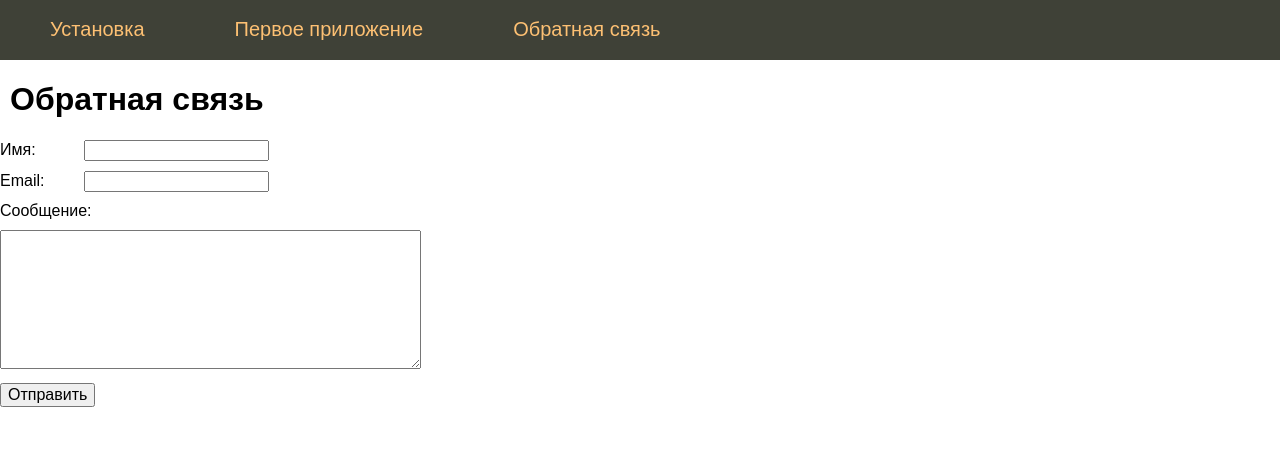
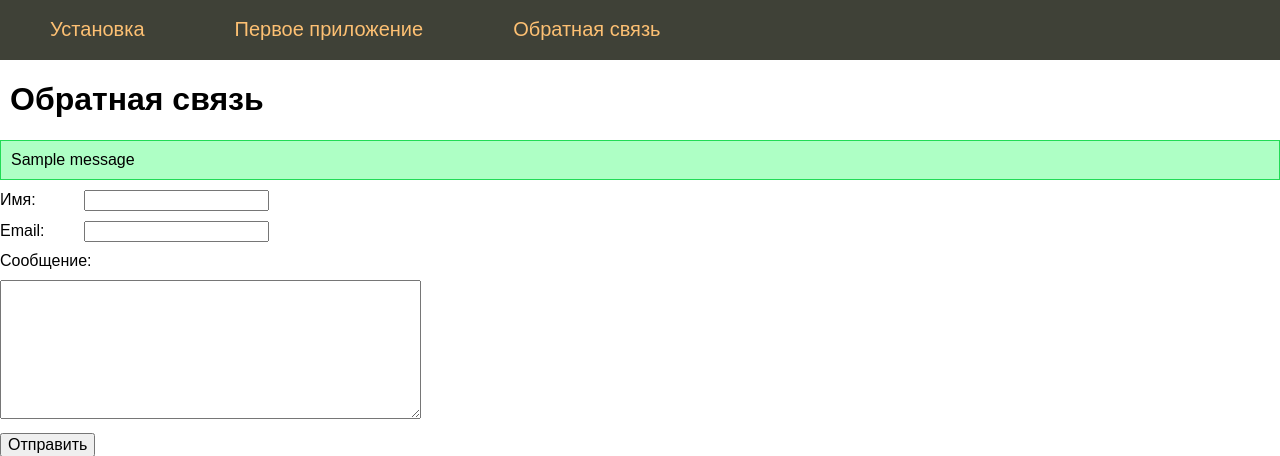
Before and after one commit to Vatson76/MyFlaskProject, a Flask app: page /contact in a window 1280 px wide. Shown: the top 456 px of the page. Run offline with Flask 2, Linux system fonts and the light colour scheme; one stand-in notice (Sample message) is shown.

Commit message:
backend: learn how flash() and get_flashed_messages work

```diff
--- a/app.py
+++ b/app.py
@@ -1,6 +1,9 @@
-from flask import Flask, render_template, url_for, request
+from flask import (
+    Flask, render_template, url_for, request, flash)
 
 app = Flask(__name__)
+
+app.config['SECRET_KEY'] = 'adsfdafadsfadsfadsf'
 
 menu = [
     {"name": "Установка", "url": "install-flask"},
@@ -32,10 +35,12 @@ def profile(username, user_id, any_path):
 
 
 @app.route('/contact', methods=["POST", "GET"])
-def contact():  # put application's code here
-
+def contact():
     if request.method == "POST":
-        print(request.form)
+        if len(request.form['username']) > 2:
+            flash('Сообщение отправлено')
+        else:
+            flash('Ошибка отправки')
 
     return render_template(
         'contact.html',
--- a/static/css/style.css
+++ b/static/css/style.css
@@ -56,3 +56,11 @@ div.content {
 }
 
 .flash {padding: 10px}
+.flash.success {
+    border: 1px solid #21DB56;
+    background: #AEFFC5;
+}
+.flash.error {
+    border: 1px solid #FF4343;
+    background: #FF9c9c;
+}
--- a/templates/contact.html
+++ b/templates/contact.html
@@ -2,6 +2,9 @@
 
 {% block content %}
 {{ super() }}
+    {% for category, msg in get_flashed_messages(True) %}
+        <div class="flash {{ category }}">{{ msg }}</div>
+    {% endfor %}
     <form action="/contact" method="post" class="form-contact">
     <p><label>Имя: </label> <input type="text" name="username" value="" required /></p>
     <p><label>Email: </label> <input type="text" name="email" value="" required /></p>
```
